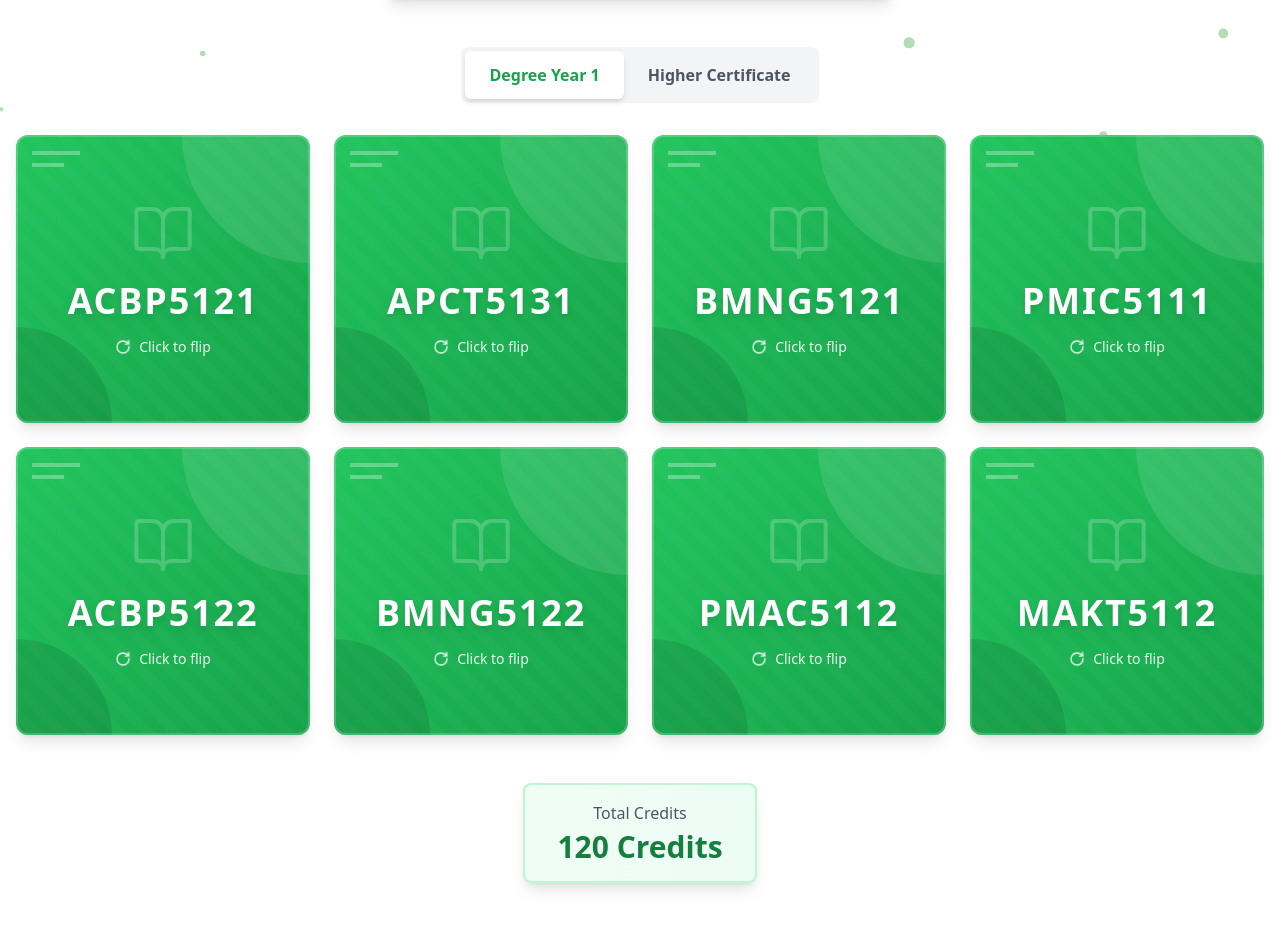
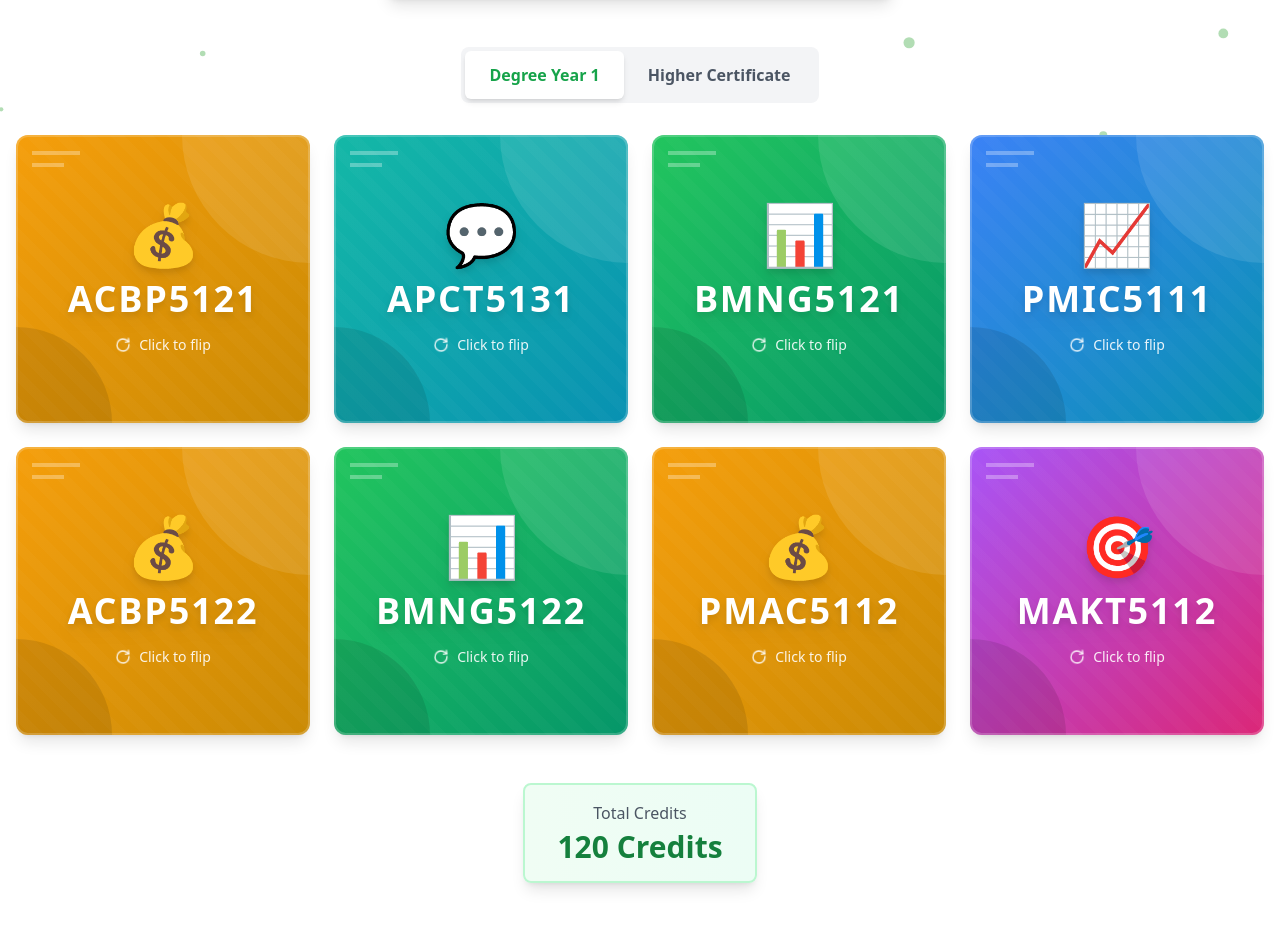
Before and after one commit to RohanM007/emerisopenday, a React (Vite) app in the folder faculty-open-day/: page /emerisopenday/commerce in a window 1280 px wide. Shown: the part 661-1590 px from the top of the page. Built offline with nearby package versions, Linux system fonts and the light colour scheme.

Commit message:
Added emojies to the front of the card so to increase visual effect

```diff
--- a/faculty-open-day/src/components/ModuleDisplayCommerce.jsx
+++ b/faculty-open-day/src/components/ModuleDisplayCommerce.jsx
@@ -1,5 +1,5 @@
 import { useState } from 'react';
-import { BookOpen, Calendar, Award, RotateCw } from 'lucide-react';
+import { Calendar, Award, RotateCw } from 'lucide-react';
 
 const ModuleDisplayCommerce = ({ higherCertModules, degreeModules }) => {
   const [activeTab, setActiveTab] = useState('degree');
@@ -13,6 +13,68 @@ const ModuleDisplayCommerce = ({ higherCertModules, degreeModules }) => {
   };
 
   const modules = activeTab === 'degree' ? degreeModules : higherCertModules;
+
+  // Function to get emoji based on module name/code
+  const getModuleEmoji = (moduleName, moduleCode) => {
+    const name = moduleName.toLowerCase();
+    const code = moduleCode.toLowerCase();
+
+    if (name.includes('accounting') || code.includes('ac')) return '💰';
+    if (name.includes('business management') || name.includes('administration')) return '📊';
+    if (name.includes('economics') || code.includes('pmic') || code.includes('pmac')) return '📈';
+    if (name.includes('marketing')) return '🎯';
+    if (name.includes('communication')) return '💬';
+    if (name.includes('quantitative')) return '🔢';
+    if (name.includes('digital') || name.includes('software')) return '💻';
+    if (name.includes('project management')) return '📋';
+    if (name.includes('work integrated')) return '🎓';
+    return '📚';
+  };
+
+  // Function to get color gradient based on module type
+  const getModuleColors = (moduleName, moduleCode) => {
+    const name = moduleName.toLowerCase();
+    const code = moduleCode.toLowerCase();
+
+    // Accounting - Gold/Amber
+    if (name.includes('accounting') || code.includes('ac')) {
+      return { front: 'from-amber-500 to-yellow-600', back: 'from-amber-600 to-yellow-700' };
+    }
+    // Business Management - Green
+    if (name.includes('business management') || name.includes('administration')) {
+      return { front: 'from-green-500 to-emerald-600', back: 'from-green-600 to-emerald-700' };
+    }
+    // Economics - Blue
+    if (name.includes('economics') || code.includes('pmic') || code.includes('pmac')) {
+      return { front: 'from-blue-500 to-cyan-600', back: 'from-blue-600 to-cyan-700' };
+    }
+    // Marketing - Purple/Pink
+    if (name.includes('marketing')) {
+      return { front: 'from-purple-500 to-pink-600', back: 'from-purple-600 to-pink-700' };
+    }
+    // Communication - Teal
+    if (name.includes('communication')) {
+      return { front: 'from-teal-500 to-cyan-600', back: 'from-teal-600 to-cyan-700' };
+    }
+    // Quantitative - Indigo
+    if (name.includes('quantitative')) {
+      return { front: 'from-indigo-500 to-blue-600', back: 'from-indigo-600 to-blue-700' };
+    }
+    // Digital/Software - Slate/Gray
+    if (name.includes('digital') || name.includes('software')) {
+      return { front: 'from-slate-600 to-gray-700', back: 'from-slate-700 to-gray-800' };
+    }
+    // Project Management - Orange
+    if (name.includes('project management')) {
+      return { front: 'from-orange-500 to-red-600', back: 'from-orange-600 to-red-700' };
+    }
+    // Work Integrated Learning - Rose
+    if (name.includes('work integrated')) {
+      return { front: 'from-rose-500 to-pink-600', back: 'from-rose-600 to-pink-700' };
+    }
+    // Default - Green
+    return { front: 'from-green-500 to-green-600', back: 'from-green-600 to-emerald-700' };
+  };
 
   return (
     <div className="py-16 bg-white">
@@ -62,6 +124,10 @@ const ModuleDisplayCommerce = ({ higherCertModules, degreeModules }) => {
             const nameLength = module.name.length;
             const textSize = nameLength > 40 ? 'text-base' : nameLength > 30 ? 'text-lg' : 'text-xl';
 
+            // Get colors and emoji for this module
+            const colors = getModuleColors(module.name, module.code);
+            const emoji = getModuleEmoji(module.name, module.code);
+
             return (
             <div
               key={module.code}
@@ -74,10 +140,10 @@ const ModuleDisplayCommerce = ({ higherCertModules, degreeModules }) => {
                 }`}
                 onClick={() => toggleFlip(module.code)}
               >
-                {/* Front of Card - Enhanced with Patterns */}
+                {/* Front of Card - Color-coded with Emoji */}
                 <div className="absolute w-full h-full backface-hidden rounded-xl shadow-lg overflow-hidden commerce-card-front">
-                  {/* Diagonal Stripe Pattern */}
-                  <div className="absolute inset-0 bg-gradient-to-br from-green-500 to-green-600"></div>
+                  {/* Dynamic Color Gradient */}
+                  <div className={`absolute inset-0 bg-gradient-to-br ${colors.front}`}></div>
                   <div className="absolute inset-0 opacity-20 commerce-stripes"></div>
 
                   {/* Corner Accent */}
@@ -91,8 +157,9 @@ const ModuleDisplayCommerce = ({ higherCertModules, degreeModules }) => {
                   {/* Content */}
                   <div className="relative h-full flex flex-col items-center justify-center text-white p-6">
                     <div className="text-center">
-                      <div className="mb-4 opacity-20">
-                        <BookOpen className="w-16 h-16 mx-auto" strokeWidth={1.5} />
+                      {/* Emoji Icon */}
+                      <div className="mb-4 text-6xl drop-shadow-lg">
+                        {emoji}
                       </div>
                       <h3 className="text-4xl font-bold mb-4 tracking-wider drop-shadow-lg">
                         {module.code}
@@ -108,10 +175,10 @@ const ModuleDisplayCommerce = ({ higherCertModules, degreeModules }) => {
                   <div className="absolute inset-0 rounded-xl border-2 border-white/20"></div>
                 </div>
 
-                {/* Back of Card - Enhanced with Geometric Elements */}
+                {/* Back of Card - Matching Color */}
                 <div className="absolute w-full h-full backface-hidden rounded-xl shadow-lg overflow-hidden rotate-y-180 commerce-card-back">
-                  {/* Gradient Background */}
-                  <div className="absolute inset-0 bg-gradient-to-br from-green-600 to-emerald-600"></div>
+                  {/* Dynamic Color Gradient - Darker shade */}
+                  <div className={`absolute inset-0 bg-gradient-to-br ${colors.back}`}></div>
 
                   {/* Geometric Pattern Overlay */}
                   <div className="absolute inset-0 opacity-10 commerce-dots"></div>
```
